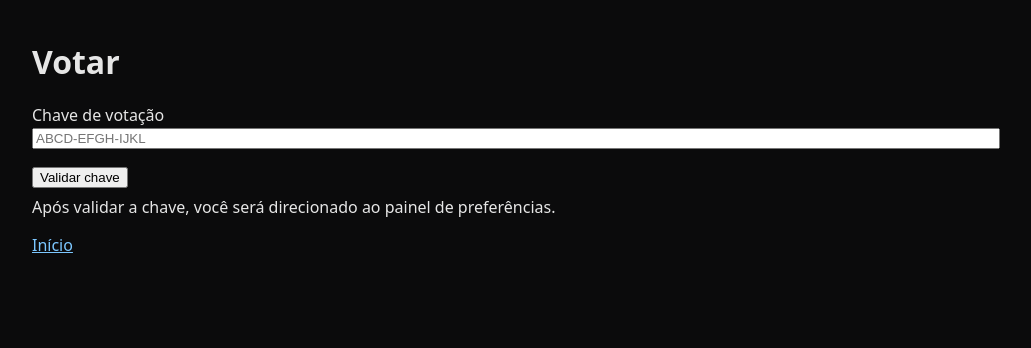
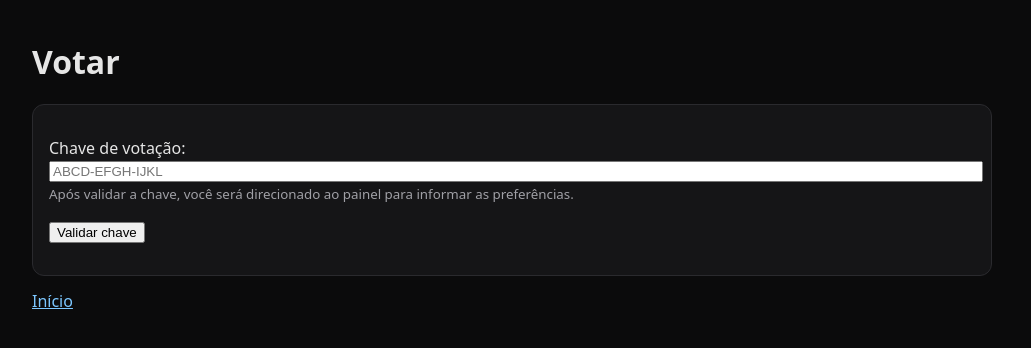
Before and after one commit to Jccasafus-hub/SchulzeVote, a Flask app: page /vote in a window 1280 px wide. Shown: the top 348 px of the page, without its empty margins (128-1159 px from the left). Run offline with Flask 3, Linux system fonts and the light colour scheme; the visitor is signed in with stand-in values (Sample User, id 1).

Commit message:
Update vote_key.html

```diff
--- a/templates/vote_key.html
+++ b/templates/vote_key.html
@@ -1,27 +1,30 @@
 {% extends "base.html" %}
-{% block title %}Votar · Chave{% endblock %}
 {% block content %}
 <h1>Votar</h1>
 
 {% with messages = get_flashed_messages(with_categories=true) %}
   {% if messages %}
-      <ul class="msg">
+    <div style="background:#151517;border:1px solid #2a2a2e;border-radius:12px;padding:12px;margin:12px 0">
+      <ul style="margin:0 0 0 18px">
         {% for cat,msg in messages %}
           <li><b>{{ cat }}</b>: {{ msg }}</li>
         {% endfor %}
       </ul>
+    </div>
   {% endif %}
 {% endwith %}
 
-  <div class="card">
+<div style="background:#151517;border:1px solid #2a2a2e;border-radius:12px;padding:16px">
   <form method="POST" action="/vote">
-      <p><label>Chave de votação<br>
+    <p>
+      <label>Chave de votação:<br>
         <input name="voter_id" placeholder="ABCD-EFGH-IJKL" required autocomplete="one-time-code" style="width:100%">
-      </label></p>
-      <button type="submit">Validar chave</button>
-      <p class="small muted" style="margin-top:8px">Após validar a chave, você será direcionado ao painel de preferências.</p>
+      </label><br>
+      <small style="color:#a0a0a6">Após validar a chave, você será direcionado ao painel para informar as preferências.</small>
+    </p>
+    <p><button type="submit">Validar chave</button></p>
   </form>
 </div>
 
-  <p class="small" style="margin-top:12px"><a href="/">Início</a></p>
+<p style="margin-top:14px"><a href="/">Início</a></p>
 {% endblock %}
```
Lines whose indentation alone changed are shown as unchanged.
